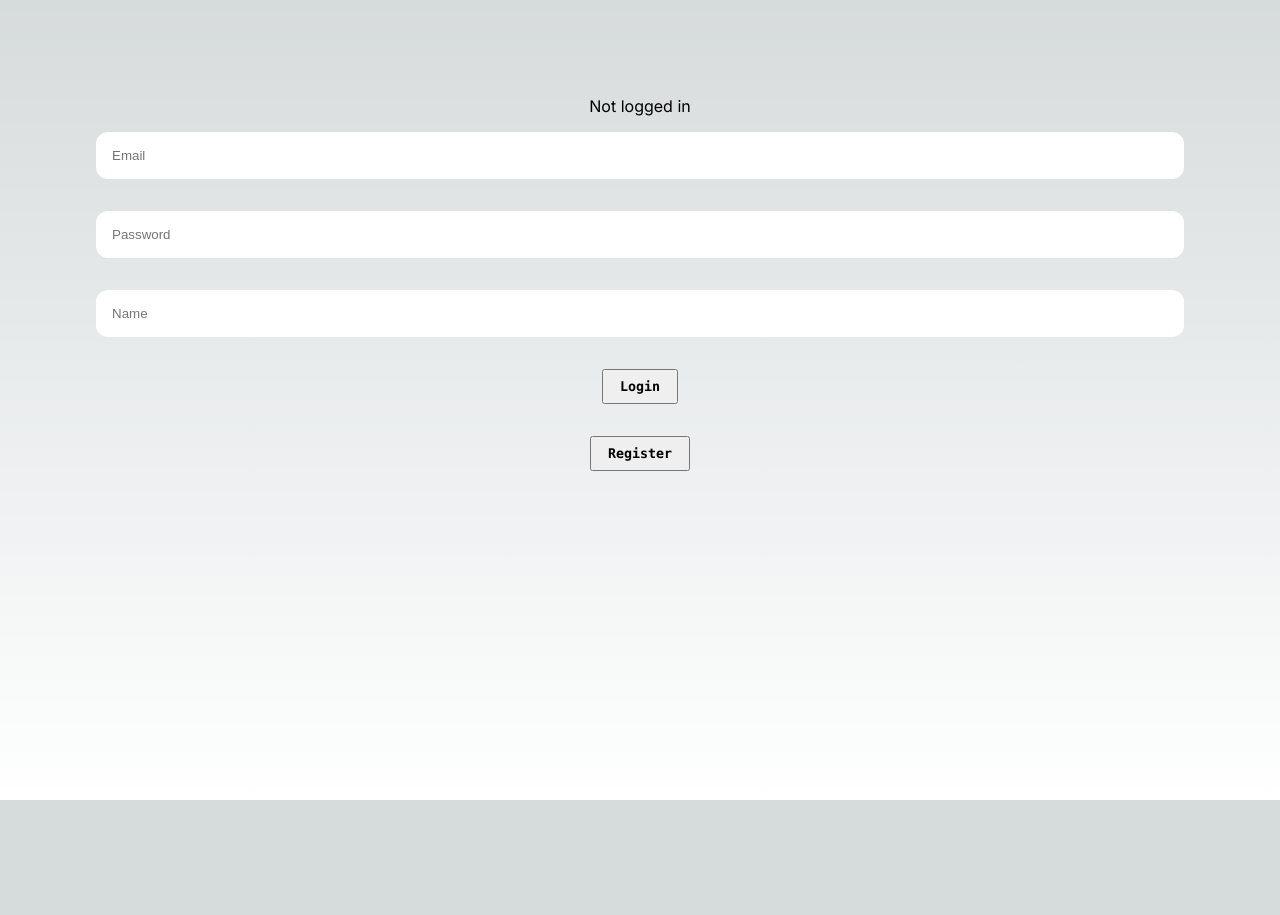
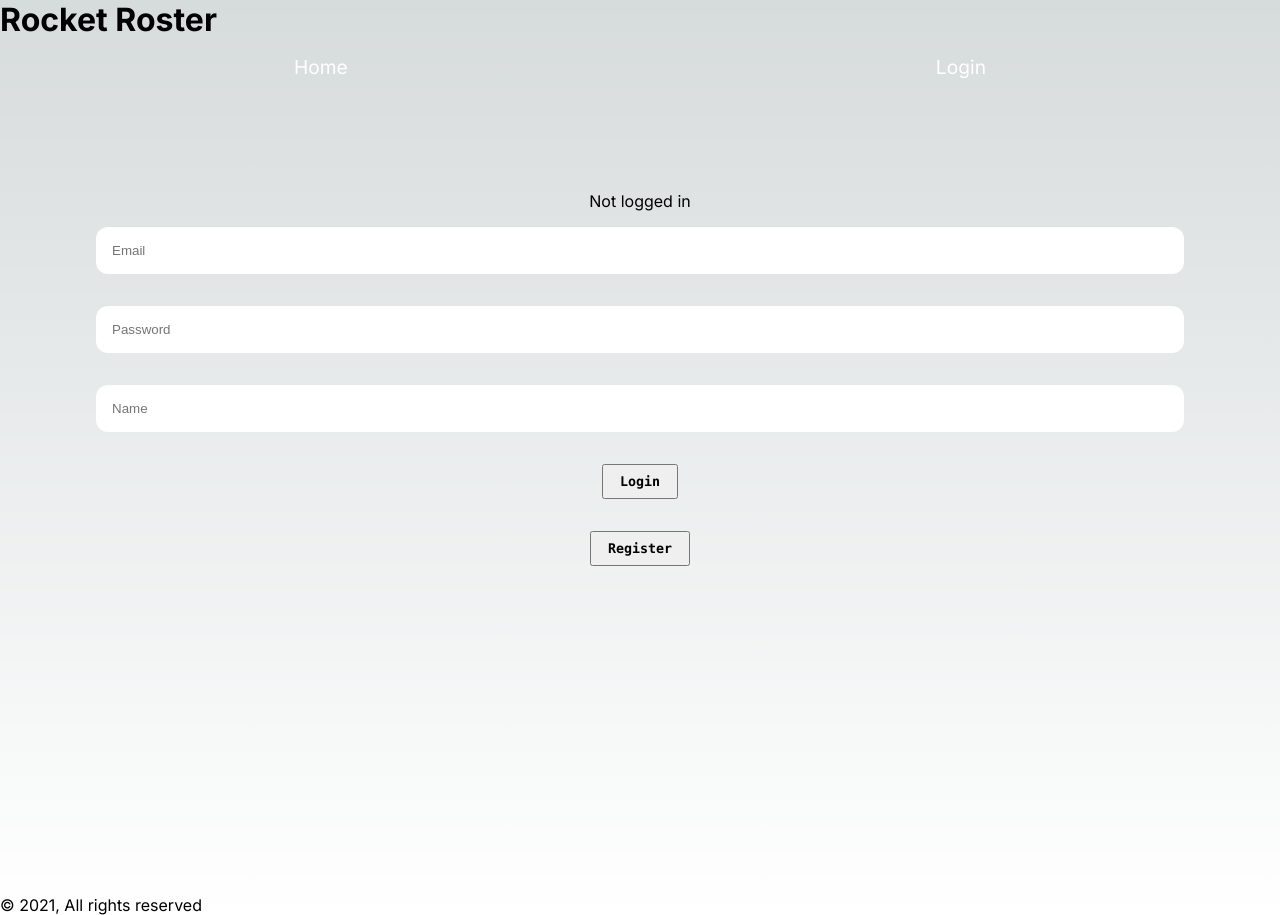
Before and after one commit to JGordy/softball-lineup-creator, a Next.js app: page / in a window 1280 px wide. Before the commit the page ends 800 px from the top, so only its background shows below. Built offline with nearby package versions, Linux system fonts and the light colour scheme; no server answers.

Commit message:
Add Header and Footer components to RootLayout and update metadata for improved branding

```diff
--- a/src/app/layout.js
+++ b/src/app/layout.js
@@ -1,17 +1,24 @@
-import './styles/globals.css'
-import { Inter } from 'next/font/google'
+import './styles/globals.css';
+import { Inter } from 'next/font/google';
 
-const inter = Inter({ subsets: ['latin'] })
+import Header from './components/Header';
+import Footer from './components/Footer';
+
+const inter = Inter({ subsets: ['latin'] });
 
 export const metadata = {
-    title: 'Create Next App',
-    description: 'Generated by create next app',
-}
+    title: 'Rocket Roster',
+    description: 'Powerful roster management for your team',
+};
 
 export default function RootLayout({ children }) {
     return (
         <html lang="en">
-            <body className={inter.className}>{children}</body>
+            <body className={inter.className}>
+                <Header />
+                {children}
+                <Footer />
+            </body>
         </html>
     )
 }
```
